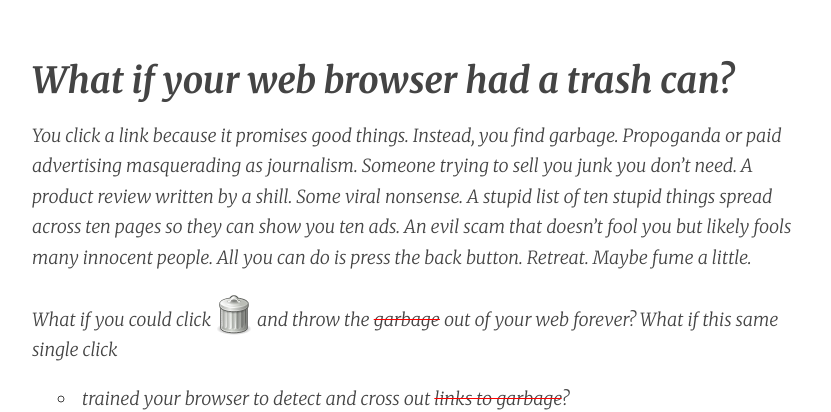
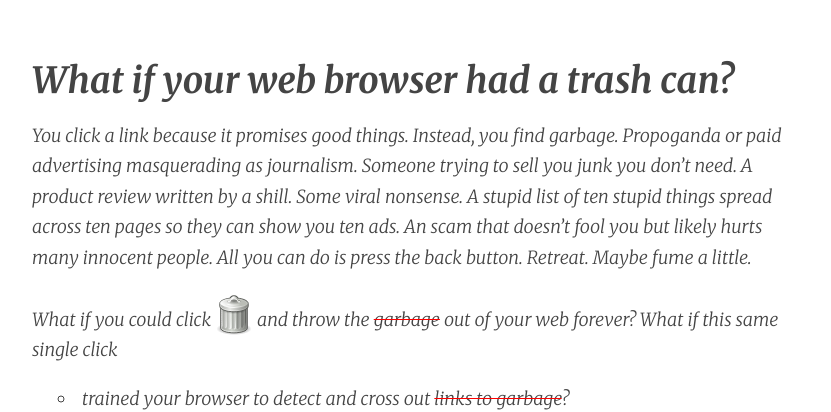
Before and after one commit to commonkarma/commonkarma.org-source, a Jekyll site: the page built from index.md, in a window 1280 px wide. Shown: the top 412 px of the page, without its empty margins (223-1054 px from the left). Built offline with Jekyll 4.4.1, drawn with Linux system fonts in a browser that asks for light colours; comment, search, counter and statistics services are not loaded.

Commit message:
wordsmith

```diff
--- a/index.md
+++ b/index.md
@@ -7,7 +7,7 @@ title: What If?
 
 # What if your web browser had a trash can?
 
-You click a link because it promises good things. Instead, you find garbage. Propoganda or paid advertising masquerading as journalism. Someone trying to sell you junk you don't need. A product review written by a shill. Some viral nonsense. A stupid list of ten stupid things spread across ten pages so they can show you ten ads. An evil scam that doesn't fool you but likely fools many innocent people. All you can do is press the back button. Retreat. Maybe fume a little.
+You click a link because it promises good things. Instead, you find garbage. Propoganda or paid advertising masquerading as journalism. Someone trying to sell you junk you don't need. A product review written by a shill. Some viral nonsense. A stupid list of ten stupid things spread across ten pages so they can show you ten ads. An scam that doesn't fool you but likely hurts many innocent people. All you can do is press the back button. Retreat. Maybe fume a little.
 
 What if you could click <span class="garbage-can">![a trash can](./images/garbage-can.svg)</span> and throw the <del>garbage</del> out of *your* web *forever*? What if this same single click
 
```
